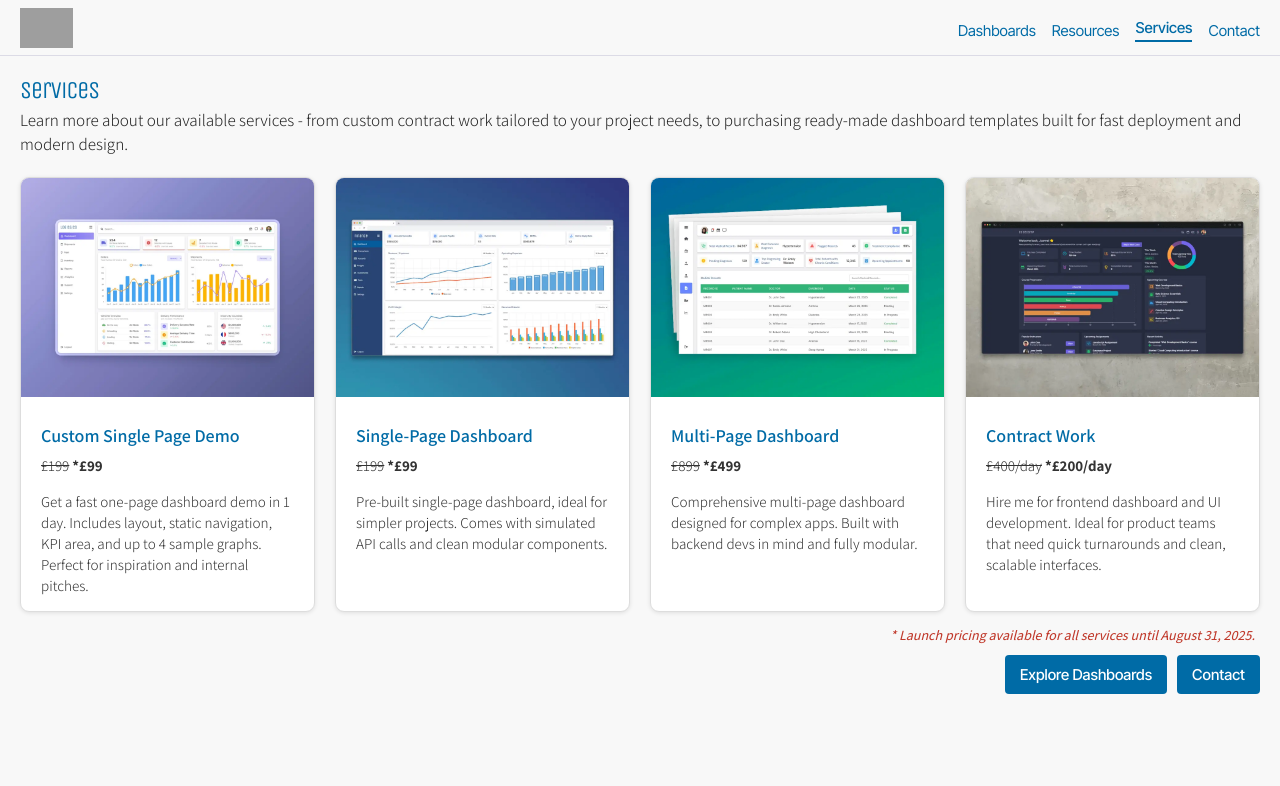
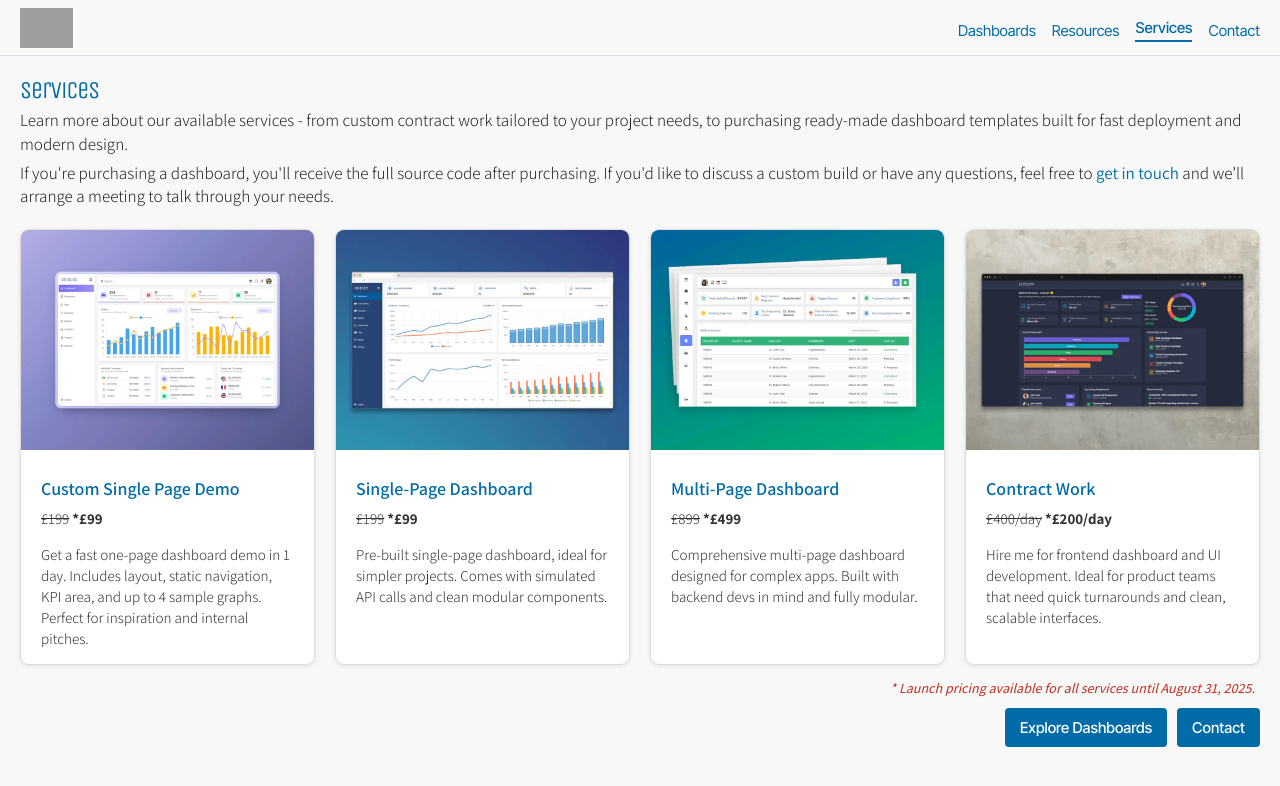
Before and after one commit to joseph-johnson27001/dashboard-website, a Vue app: page /services in a window 1280 px wide. Shown: the top 786 px of the page. Built offline with nearby package versions, Linux system fonts and the light colour scheme; grey boxes are pictures that could not be loaded.

Commit message:
Purchasing information

```diff
--- a/src/views/ServicesPage.vue
+++ b/src/views/ServicesPage.vue
@@ -7,6 +7,13 @@
           Learn more about our available services - from custom contract work
           tailored to your project needs, to purchasing ready-made dashboard
           templates built for fast deployment and modern design.
+        </p>
+        <p>
+          If you're purchasing a dashboard, you'll receive the full source code
+          after purchasing. If you'd like to discuss a custom build or have any
+          questions, feel free to
+          <a href="/contact">get in touch</a> and we’ll arrange a meeting to
+          talk through your needs.
         </p>
       </div>
     </div>
@@ -103,7 +110,7 @@ const services = [
 .hero-section p {
   font-size: 17px;
   margin-top: 5px;
-  margin-bottom: 15px;
+  margin-bottom: 5px;
   color: #222;
   font-weight: 300;
   line-height: 1.4;
```
